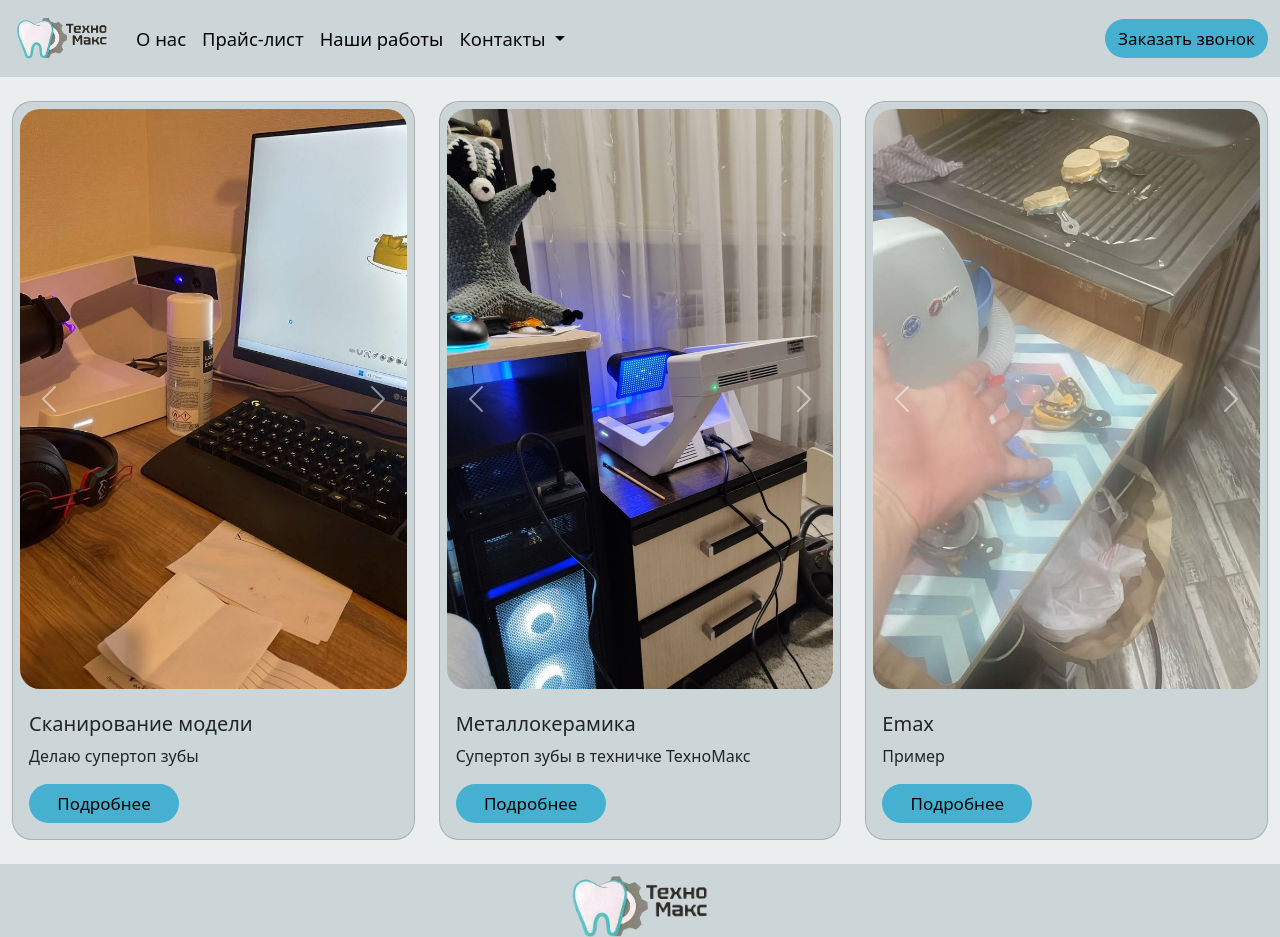
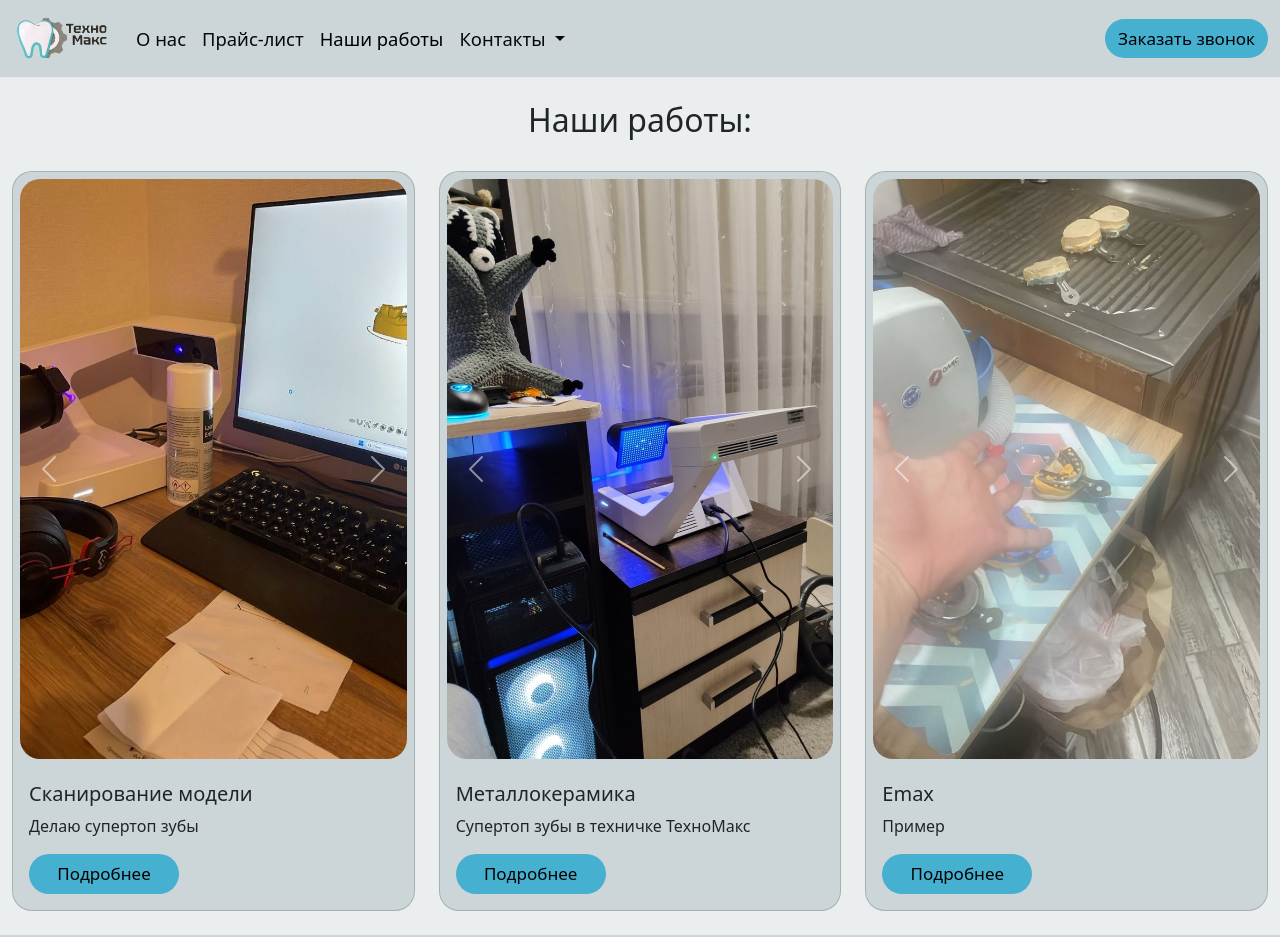
Before and after one commit to Sergey-Tochilin/sergey-tochilin.github.io, a plain HTML site: page our_works.html in a window 1280 px wide. Shown: the top 937 px of the page. Drawn offline with nearby package versions, Linux system fonts and the light colour scheme.

Commit message:
Update our_works.html

```diff
--- a/our_works.html
+++ b/our_works.html
@@ -71,6 +71,9 @@
   <section>
     <!-- основной контент на сайте -->
     <!-- Разметка сетки бутстрапа -->
+    <div class="h2-text mt-4">
+      <h2>Наши работы:</h2>
+    </div>
     <div class="container-fluid">
       <div class="row">
         <div class="col-lg-4 col-md-6 mt-4">
```
